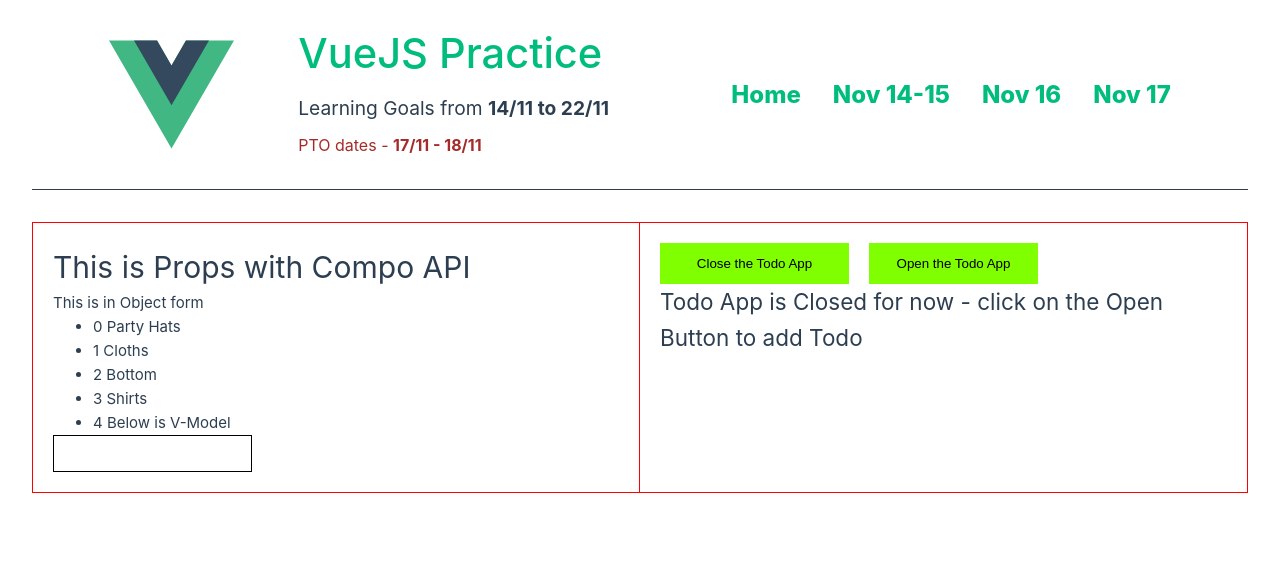
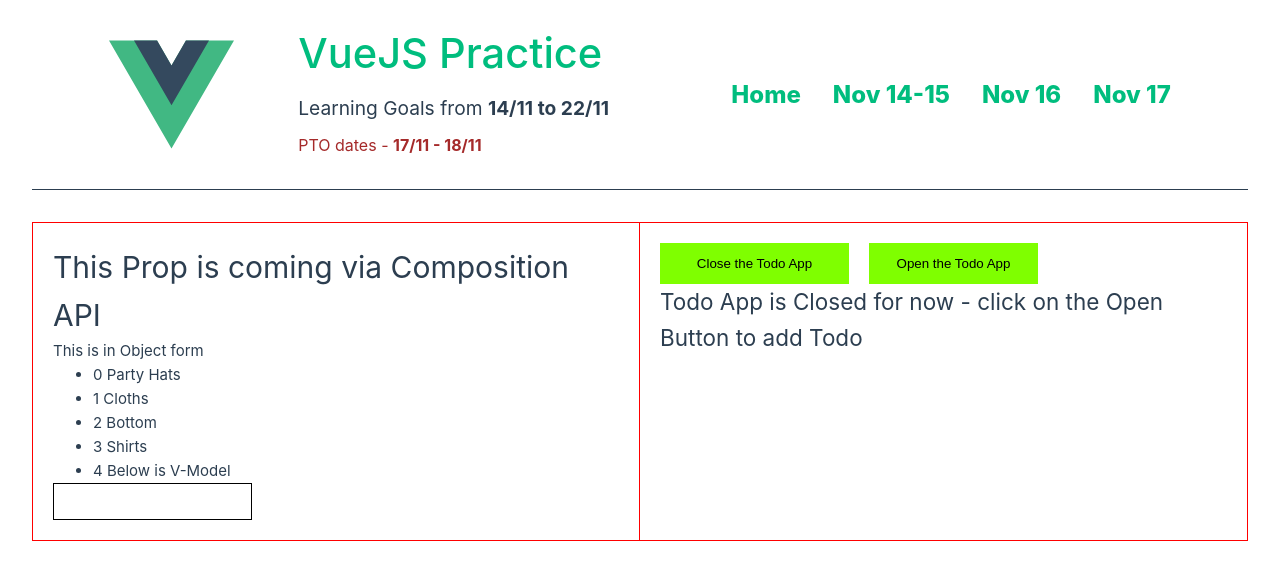
Before and after one commit to iminiscript/VueJS, a Vue app: page /nov_17 in a window 1280 px wide. Shown: the top 580 px of the page. Built offline with nearby package versions, Linux system fonts and the light colour scheme.

Commit message:
Update value

```diff
--- a/src/views/Nov17View.vue
+++ b/src/views/Nov17View.vue
@@ -4,7 +4,7 @@
 
 <template>
     <div>
-        <CompositionApi msg="This is Props with Compo API" />
+        <CompositionApi msg="This Prop is coming via Composition API" />
     </div>
 </template>
 
```
